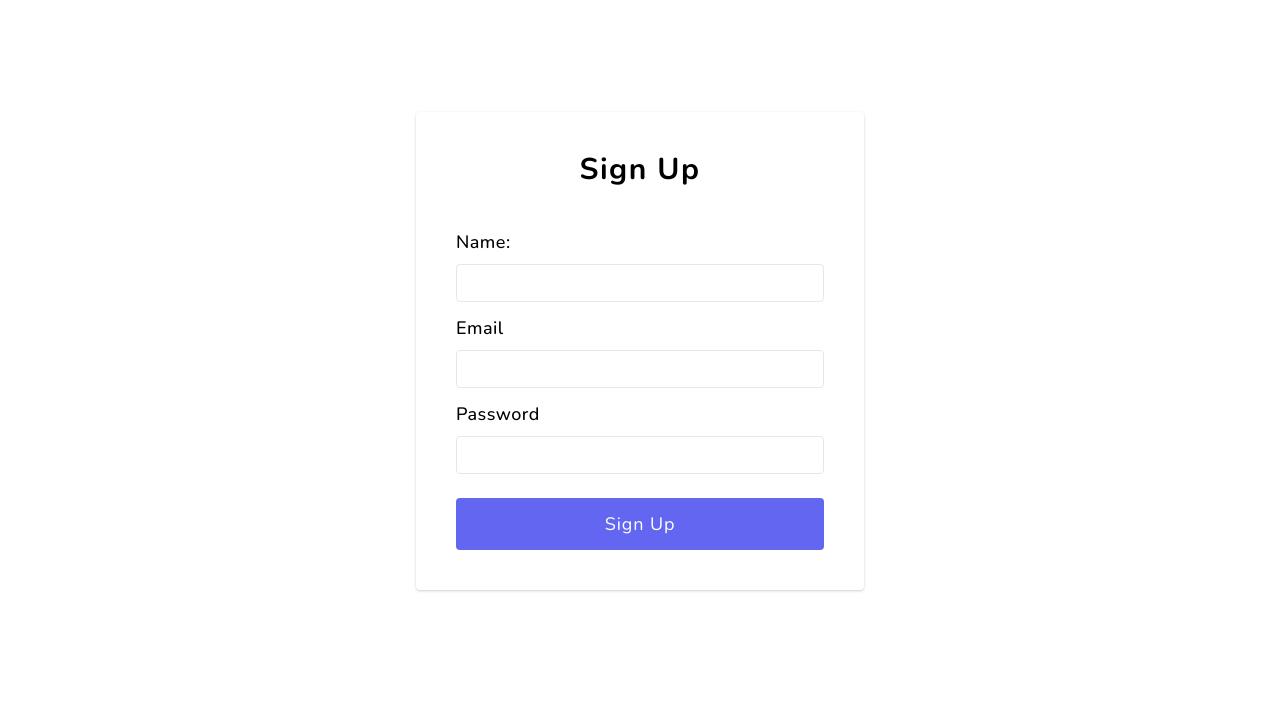
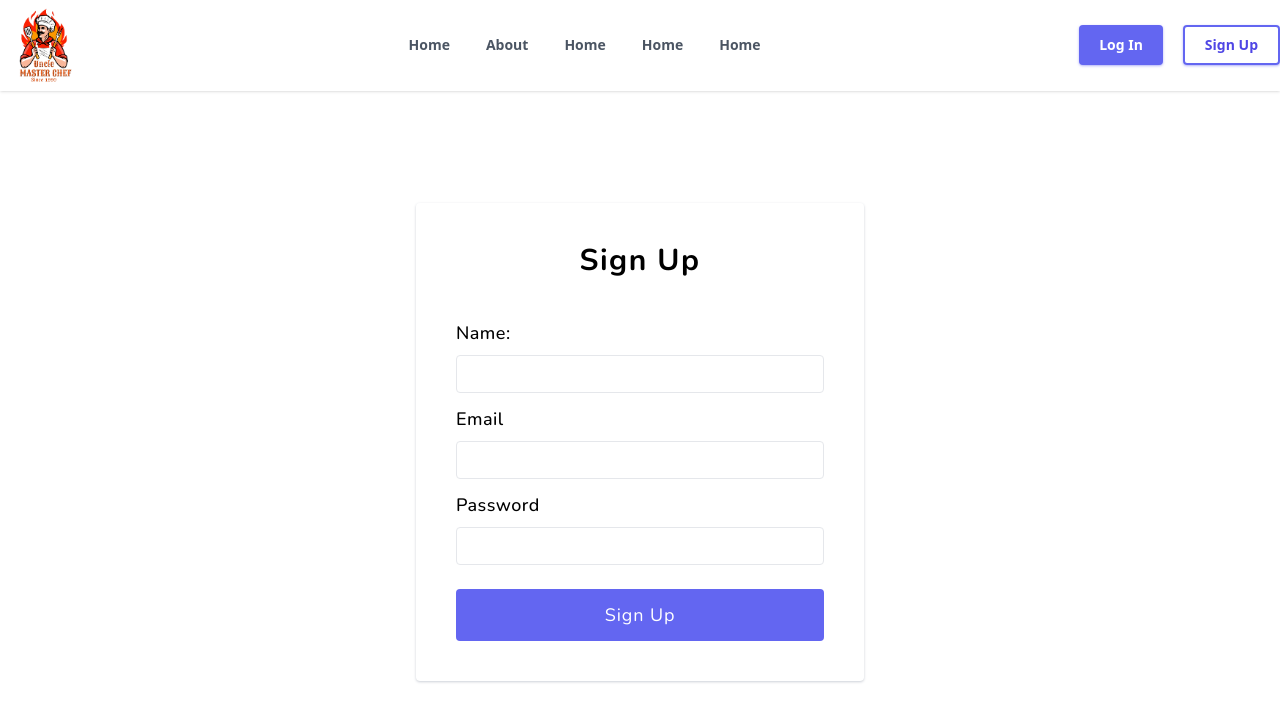
Before and after one commit to creativehimel/Restaurant-Management-App-using-vue-js, a Vue app: page /sign-up in a window 1280 px wide. Shown: the top 722 px of the page. Built offline with nearby package versions, Linux system fonts and the light colour scheme.

Commit message:
Header component added

```diff
--- a/src/App.vue
+++ b/src/App.vue
@@ -1,9 +1,11 @@
 <script setup>
 import { RouterView, RouterLink } from 'vue-router'
+import Header from '@/components/Header.vue'
 </script>
 
 <template>
   <section>
+    <Header />
     <RouterView />
   </section>
 </template>
--- /dev/null
+++ b/src/components/Header.vue
@@ -0,0 +1,50 @@
+<script setup></script>
+
+<template>
+  <section class="bg-white shadow py-2">
+    <div class="container mx-auto flex items-center justify-between">
+      <img class="w-[90px]" src="../assets/images/logo.png" alt="Logo" />
+      <ul class="flex gap-3">
+        <li
+          class="hover:bg-indigo-500 px-3 py-2 rounded hover:text-white font-bold text-gray-600 text-sm"
+        >
+          <RouterLink to="/">Home</RouterLink>
+        </li>
+        <li
+          class="hover:bg-indigo-500 px-3 py-2 rounded hover:text-white font-bold text-gray-600 text-sm"
+        >
+          <RouterLink to="/">About</RouterLink>
+        </li>
+        <li
+          class="hover:bg-indigo-500 px-3 py-2 rounded hover:text-white font-bold text-gray-600 text-sm"
+        >
+          <RouterLink to="/">Home</RouterLink>
+        </li>
+        <li
+          class="hover:bg-indigo-500 px-3 py-2 rounded hover:text-white font-bold text-gray-600 text-sm"
+        >
+          <RouterLink to="/">Home</RouterLink>
+        </li>
+        <li
+          class="hover:bg-indigo-500 px-3 py-2 rounded hover:text-white font-bold text-gray-600 text-sm"
+        >
+          <RouterLink to="/">Home</RouterLink>
+        </li>
+      </ul>
+      <div class="flex gap-5">
+        <button
+          class="hover:border-2 hover:border-indigo-500 hover:bg-white hover:text-indigo-600 bg-indigo-500 shadow shadow-indigo-500/40 duration-300 px-5 py-2 rounded text-white font-bold text-sm"
+        >
+          <RouterLink to="/login">Log In</RouterLink>
+        </button>
+        <button
+          class="border-2 border-indigo-500 text-indigo-600 shadow shadow-indigo-500/40 hover:bg-indigo-500 hover:bg-indigo-600 duration-300 px-5 py-2 rounded hover:text-white font-bold text-sm"
+        >
+          <RouterLink to="/sign-up">Sign Up</RouterLink>
+        </button>
+      </div>
+    </div>
+  </section>
+</template>
+
+<style scoped></style>
--- a/src/views/HomeView.vue
+++ b/src/views/HomeView.vue
@@ -1,6 +1,7 @@
 <script setup>
 import { onMounted } from 'vue'
 import router from '@/router'
+import Header from '@/components/Header.vue'
 
 onMounted(() => {
   let user = localStorage.getItem('user-info')
@@ -12,6 +13,7 @@ onMounted(() => {
 
 <template>
   <section>
+    <Header />
     <h1>Hello User, Welcome to Home Page</h1>
   </section>
 </template>
```
Also changed, not shown: src/assets/images/logo.png.
